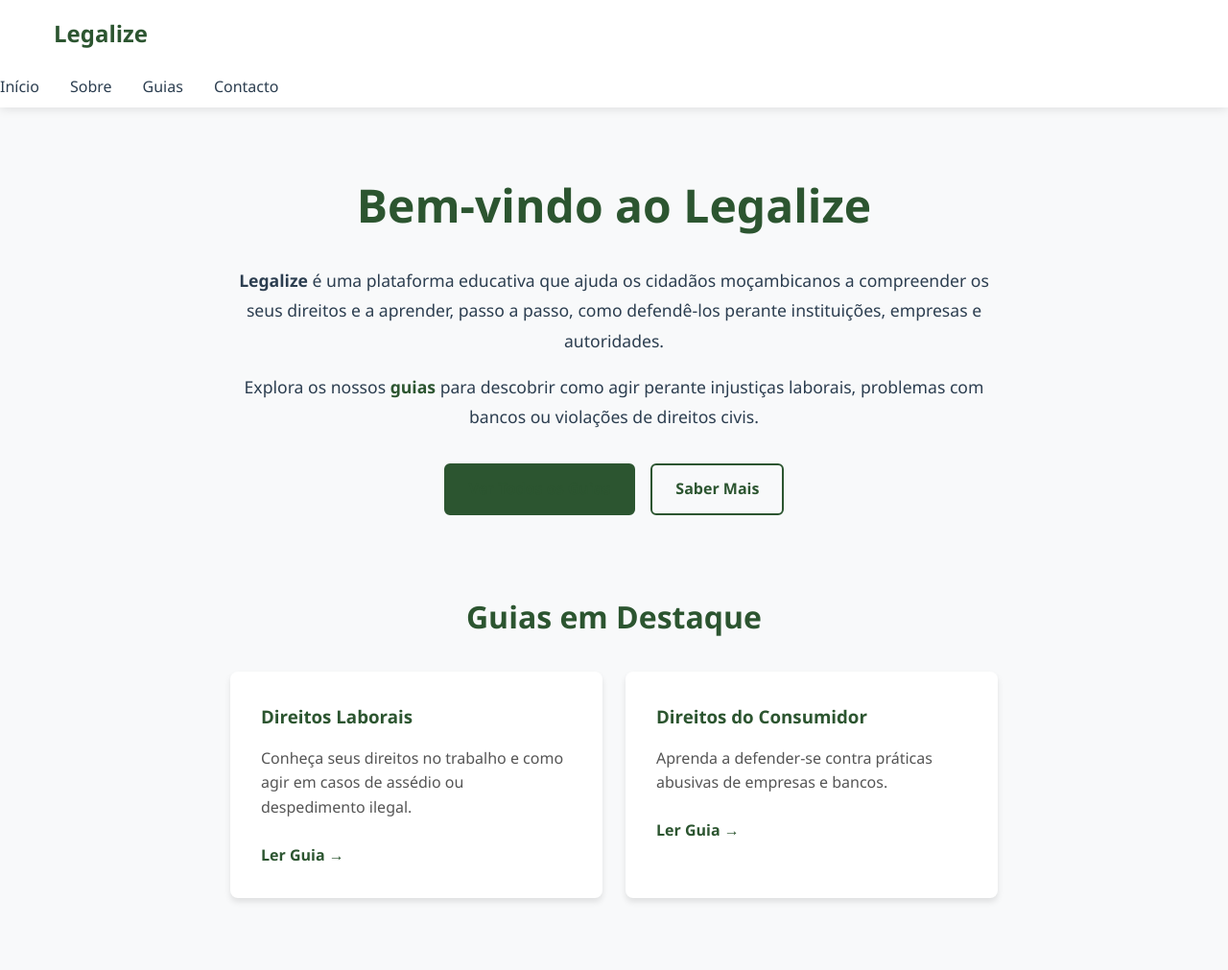
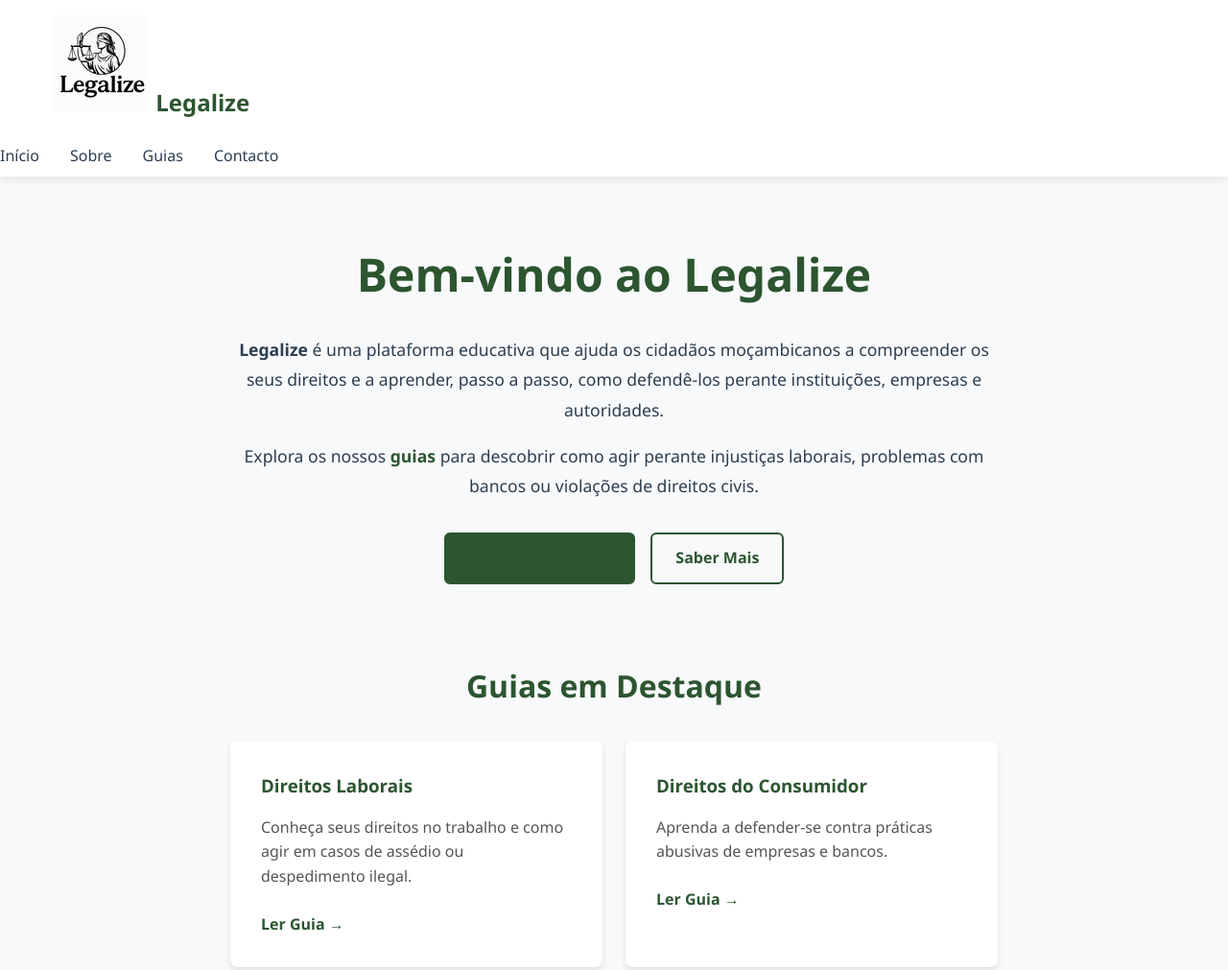
Before and after one commit to Bah2004/Legalize, a plain HTML site: page index.html in a window 1280 px wide. Shown: the top 1011 px of the page at 96% size. Drawn offline with Linux system fonts and the light colour scheme.

Commit message:
Update index.html

```diff
--- a/index.html
+++ b/index.html
@@ -4,12 +4,16 @@
   <meta charset="UTF-8">
   <meta name="viewport" content="width=device-width, initial-scale=1.0">
   <title>Legalize | Conhece. Reivindica. Legaliza.</title>
+    <link rel="icon" type="image/x-icon" href="assets/logo.ico">
   <link rel="stylesheet" href="css/style.css">
 </head>
 <body>
   <header class="header">
     <div class="header-container">
-      <a href="index.html" class="logo">Legalize</a>
+           <a href="index.html" class="logo">
+        <img src="assets/logo.png" alt="Legalize" class="logo-img">
+        <span>Legalize</span>
+      </a>
       <button class="hamburger" id="hamburger" aria-label="Menu" aria-expanded="false">
         <span></span>
         <span></span>
```
